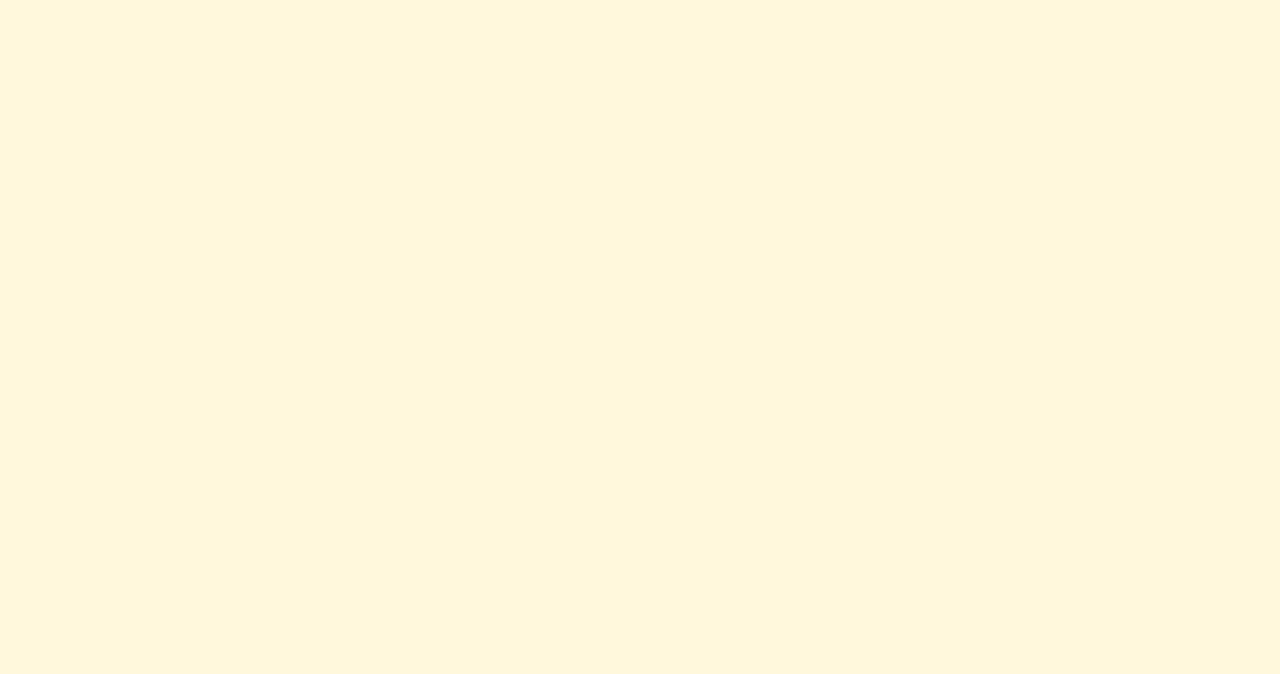
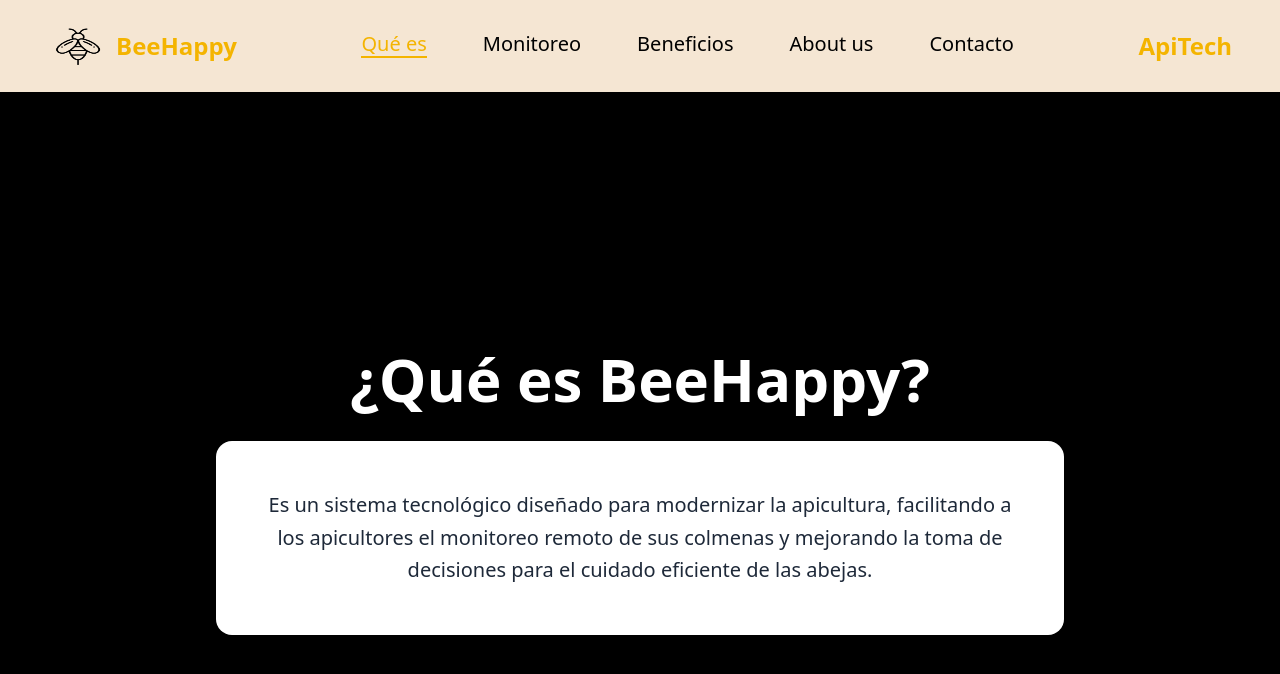
Before and after one commit to CarlosMaroRuiz/beeHappyLanding, a React (Vite) app: page /what in a window 1280 px wide. Before the commit this address had no page. Shown: the top 674 px of the page. Built offline with nearby package versions, Linux system fonts and the light colour scheme.

Commit message:
en reparacion

```diff
--- a/src/App.jsx
+++ b/src/App.jsx
@@ -9,7 +9,7 @@ function App() {
       <Routes>
         <Route path="/" element={<Layout />}>
           <Route index element={<IndexPage />} />
-          <Route path="/que-es" element={<WhatThisPage />} />
+          <Route path="/what" element={<WhatThisPage />} />
         </Route>
       </Routes>
     </Router>
--- a/src/components/index/navBar.jsx
+++ b/src/components/index/navBar.jsx
@@ -39,7 +39,7 @@ const Navbar = ({ isMobile = false, onLinkClick }) => {
     <nav className={containerClass}>
       <Link
         to="/que-es"
-        className={`${linkClass} ${location.pathname === '/que-es' && !isMobile ? activeLinkClass : ''}`}
+        className={`${linkClass} ${location.pathname === '/what' && !isMobile ? activeLinkClass : ''}`}
         onClick={handleClick}
       >
         Qué es
--- a/src/components/whatThis/HeroSection.jsx
+++ b/src/components/what/HeroSection.jsx
@@ -1,22 +1,18 @@
-import { motion } from "framer-motion"
+import { motion } from "framer-motion";
+import backgroundImage from "../../assets/WhatThisBackground.png"; // Ajusta la ruta según la ubicación de la imagen
 
 const HeroSection = () => {
   return (
     <div className="relative h-screen flex items-center justify-center">
-      {/* Background Image - MÉTODO CORRECTO */}
+      {/* Background Image */}
       <img
-        src="/img/whatThis/WhatThisBackground.png"
+        src={backgroundImage}
         alt="Panal de abejas - BeeHappy"
         className="absolute inset-0 w-full h-full object-cover z-0"
         onError={(e) => {
-          console.log('Error loading image:', e.target.src);
-          console.log('Trying to load from:', window.location.origin + '/img/whatThis/WhatThisBackground.png');
-          // Mostrar el fallback ocultando la imagen
           e.target.style.display = 'none';
         }}
-        onLoad={() => {
-          console.log('Image loaded successfully');
-        }}
+        onLoad={() => {}}
       />
 
       {/* Fallback background con gradiente si la imagen no carga */}
@@ -50,7 +46,7 @@ const HeroSection = () => {
         </motion.div>
       </div>
     </div>
-  )
-}
+  );
+};
 
-export default HeroSection
+export default HeroSection;
--- a/src/views/WhatThisPage.jsx
+++ b/src/views/WhatThisPage.jsx
@@ -1,5 +1,5 @@
 import { motion } from "framer-motion"
-import HeroSection from "../components/whatThis/HeroSection"
+import HeroSection from "../components/what/HeroSection"
 
 
 const WhatThisPage = () => {
```
Also changed, not shown: public/img/what/background.jpg (added), src/assets/WhatThisBackground.png (renamed from public/img/whatThis/WhatThisBackground.png).
